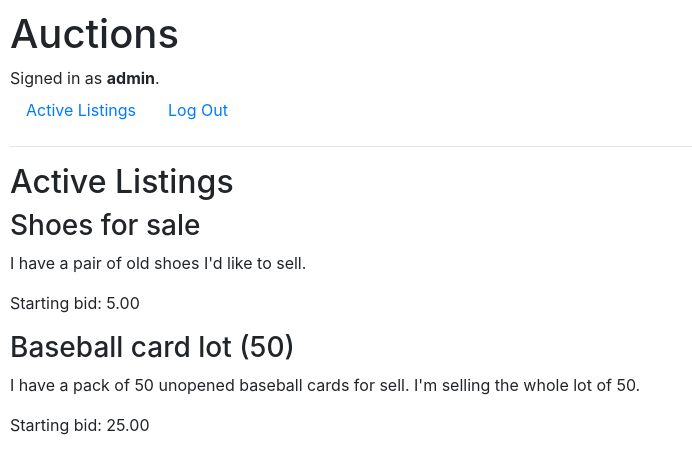
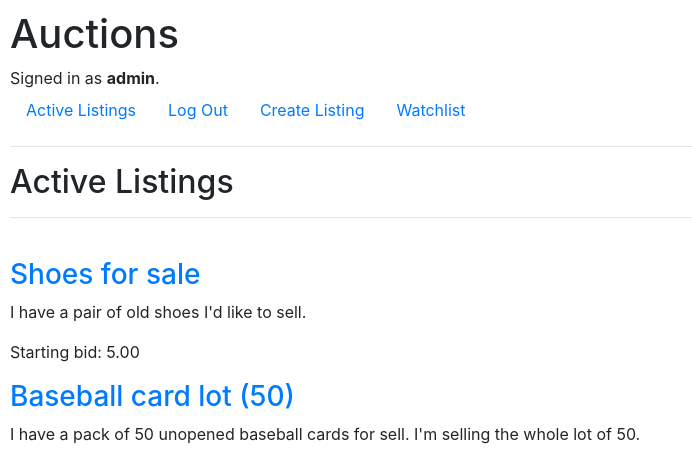
Before and after one commit to softdeveloper23/ebay-django, a Django app: page / in a window 1280 px wide. Shown: the top 453 px of the page, without its empty margins (0-692 px from the left). Run offline with Django 3.2, Linux system fonts and the light colour scheme; a user stored in the database is signed in; data comes from the database, SQL or seed files in the repository; both versions use the stored data as it was after the commit; some libraries are stand-ins or nearby versions.

Commit message:
Added the ability to view a user's watchlist and add/remove items

```diff
--- a/auctions/models.py
+++ b/auctions/models.py
@@ -14,14 +14,31 @@ class Listing(models.Model):
     category = models.CharField(max_length=50, blank=True, null=True)
     user = models.ForeignKey(User, on_delete=models.CASCADE)
 
+    def __str__(self):
+        return self.title
+
 # Auction bid model
 class Bid(models.Model):
     bid_amount = models.DecimalField(max_digits=10, decimal_places=2)
     user = models.ForeignKey(User, on_delete=models.CASCADE)
     listing = models.ForeignKey(Listing, on_delete=models.CASCADE)
 
+    def __str__(self):
+        return f"{self.bid.listing: self.bid_amount}"
+
 # Auction comment model
 class Comment(models.Model):
     text = models.TextField()
     user = models.ForeignKey(User, on_delete=models.CASCADE)
     listing = models.ForeignKey(Listing, on_delete=models.CASCADE)
+
+    def __str__(self):
+        return f"{self.listing.title : self.text}"
+
+# Auction watchlist model
+class Watchlist(models.Model):
+    user = models.ForeignKey(User, on_delete=models.CASCADE)
+    listing = models.ForeignKey(Listing, on_delete=models.CASCADE)
+
+    def __str__(self):
+        return f"{self.user.username}'s watchlist"
--- a/auctions/templates/auctions/index.html
+++ b/auctions/templates/auctions/index.html
@@ -2,11 +2,13 @@
 
 {% block body %}
     <h2>Active Listings</h2>
+    <hr>
+    <br>
 
 <div class="listings">
     {% for listing in listings %}
     <div class="listing">
-        <h3>{{ listing.title }}</h3>
+        <h3><a href="{% url 'listing' listing.id %}">{{ listing.title }}</a></h3>
         <p>{{ listing.description }}</p>
         <p>Starting bid: {{ listing.starting_bid }}</p>
         {% if listing.image_url %}
--- a/auctions/templates/auctions/layout.html
+++ b/auctions/templates/auctions/layout.html
@@ -24,6 +24,12 @@
                 <li class="nav-item">
                     <a class="nav-link" href="{% url 'logout' %}">Log Out</a>
                 </li>
+                <li class="nav-item">
+                    <a class="nav-link" href="{% url 'create-listing' %}">Create Listing</a>
+                </li>
+                <li class="nav-item">
+                    <a class="nav-link" href="{% url 'watchlist' %}">Watchlist</a>
+                </li>
             {% else %}
                 <li class="nav-item">
                     <a class="nav-link" href="{% url 'login' %}">Log In</a>
--- a/auctions/urls.py
+++ b/auctions/urls.py
@@ -8,4 +8,8 @@ urlpatterns = [
     path("logout", views.logout_view, name="logout"),
     path("register", views.register, name="register"),
     path("create-listing", views.create_listing, name="create-listing"),
+    path("listing/<int:listing_id>", views.listing_detail, name="listing"),
+    path("add-to-watchlist/<int:listing_id>", views.add_to_watchlist, name="add-to-watchlist"),
+    path("remove-from-watchlist/<int:listing_id>", views.remove_from_watchlist, name="remove-from-watchlist"),
+    path("watchlist", views.watchlist, name="watchlist"),
 ]
--- a/auctions/views.py
+++ b/auctions/views.py
@@ -1,12 +1,12 @@
 from django.contrib.auth import authenticate, login, logout
 from django.db import IntegrityError
 from django.http import HttpResponse, HttpResponseRedirect
-from django.shortcuts import render, redirect
+from django.shortcuts import render, redirect, get_object_or_404
 from django.urls import reverse
 from .forms import ListingForm
 from django.contrib.auth.decorators import login_required
 
-from .models import User, Listing, Bid, Comment
+from .models import User, Listing, Bid, Comment, Watchlist
 
 
 def index(request):
@@ -77,3 +77,35 @@ def create_listing(request):
     else:
         form = ListingForm()
     return render(request, 'auctions/create-listing.html', {'form': form})
+
+# View a listing
+# View a listing
+def listing_detail(request, listing_id):
+    listing = get_object_or_404(Listing, pk=listing_id)
+    user_watchlist_ids = []
+    if request.user.is_authenticated:
+        user_watchlist_ids = Watchlist.objects.filter(user=request.user).values_list('listing_id', flat=True)
+    return render(request, 'auctions/listing-detail.html', {
+        'listing': listing,
+        'user_watchlist_ids': user_watchlist_ids
+    })
+
+# Add a listing to a watchlist
+@login_required
+def add_to_watchlist(request, listing_id):
+    listing = get_object_or_404(Listing, pk=listing_id)
+    Watchlist.objects.get_or_create(user=request.user, listing=listing)
+    return HttpResponseRedirect(reverse('listing', args=(listing_id,)))
+
+# Remove a listing from a watchlist
+@login_required
+def remove_from_watchlist(request, listing_id):
+    listing = get_object_or_404(Listing, pk=listing_id)
+    Watchlist.objects.filter(user=request.user, listing=listing).delete()
+    return HttpResponseRedirect(reverse('listing', args=(listing_id,)))
+
+# View a user's watchlist
+@login_required
+def watchlist(request):
+    user_watchlist = Watchlist.objects.filter(user=request.user)
+    return render(request, 'auctions/watchlist.html', {'watchlist': user_watchlist})
```
Also changed, not shown: auctions/templates/auctions/listing-detail.html (added, +19 -0 lines), auctions/templates/auctions/watchlist.html (added, +21 -0 lines), auctions/migrations/0003_watchlist.py (added), db.sqlite3.
